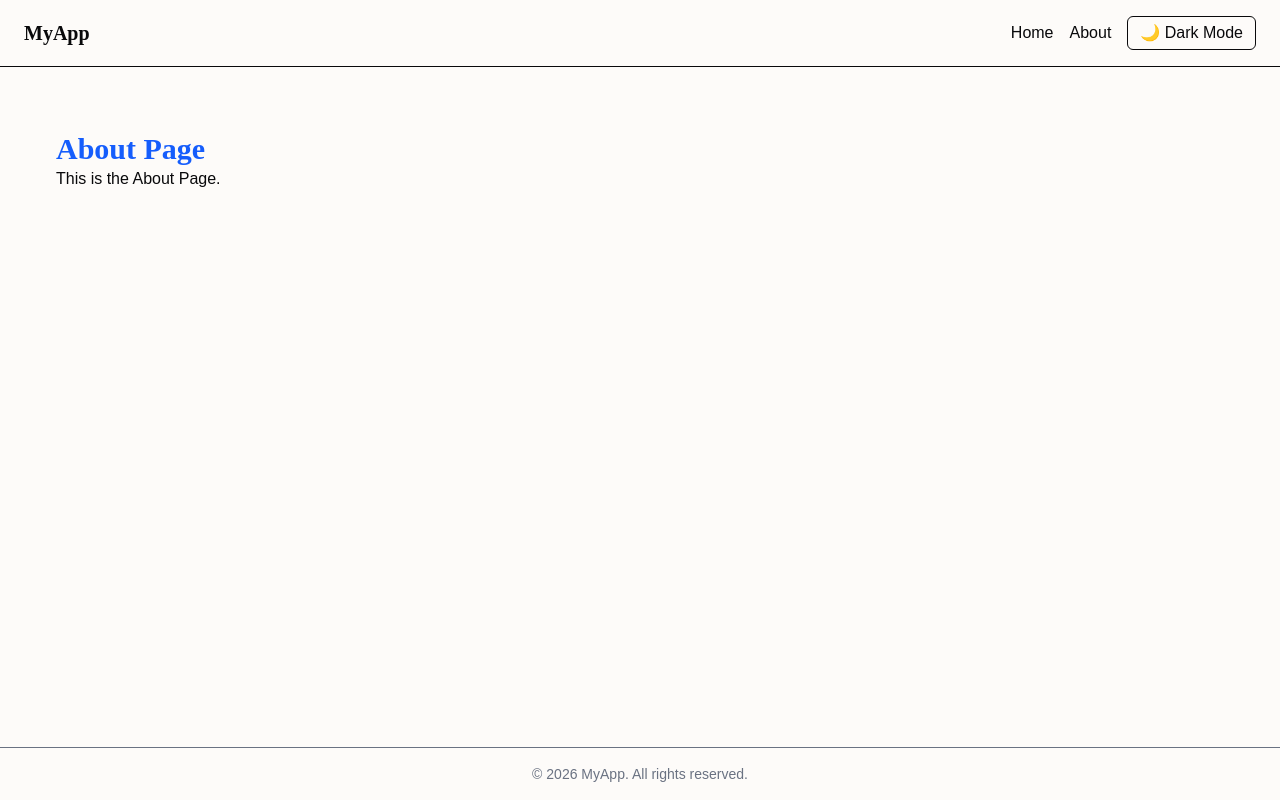
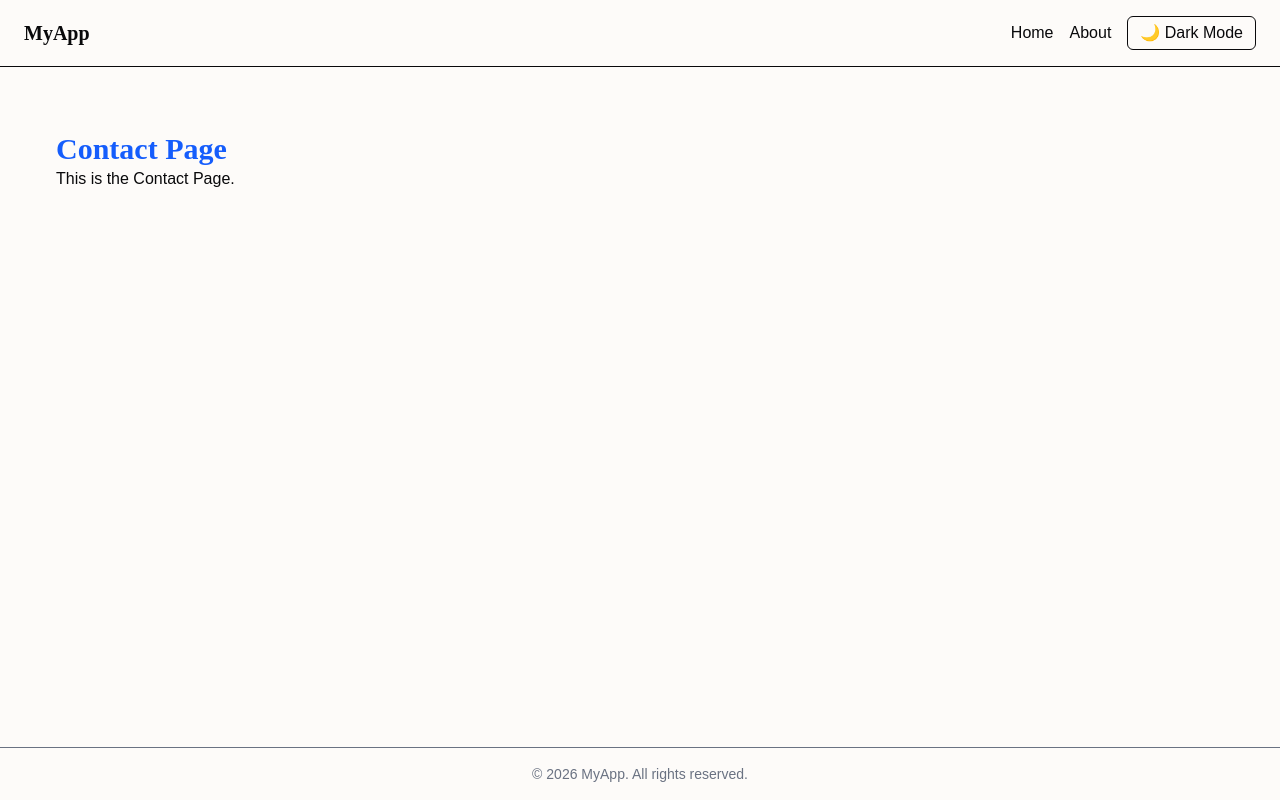
Before and after one commit to ZentroThread/Client_frontend, a React (Vite) app: page /contact in a window 1280 px wide. Built offline with nearby package versions, Linux system fonts and the light colour scheme.

Commit message:
routing update and create pages

```diff
--- /dev/null
+++ b/src/pages/Collections.jsx
@@ -0,0 +1,8 @@
+export default function Collections() {
+  return (
+    <div className="p-8">
+      <h1 className="text-3xl font-bold text-blue-600">Collections Page</h1>
+      <p>This is the Collections Page.</p>
+    </div>
+  )
+}
--- /dev/null
+++ b/src/pages/Contact.jsx
@@ -0,0 +1,8 @@
+export default function Contact() {
+  return (
+    <div className="p-8">
+      <h1 className="text-3xl font-bold text-blue-600">Contact Page</h1>
+      <p>This is the Contact Page.</p>
+    </div>
+  )
+}
--- a/src/routes/route.tsx
+++ b/src/routes/route.tsx
@@ -1,5 +1,7 @@
 import Home from '@/pages/Home'
 import About from '@/pages/About'
+import Collections from '@/pages/Collections'
+import Contact from '@/pages/Contact'
 import {Routes, Route} from 'react-router-dom'
 import MainLayout from '@/layouts/MainLayout';
 
@@ -9,8 +11,9 @@ export const AppRoutes = () => {
     <Routes>
       <Route element={<MainLayout />}>
         <Route path='/' element={<Home />} />
+        <Route path='/collections' element={<Collections />} />
         <Route path='/about' element={<About />} />
-        <Route path='/contact' element={<About />} />
+        <Route path='/contact' element={<Contact />} />
       </Route>
     </Routes>
   )
```
